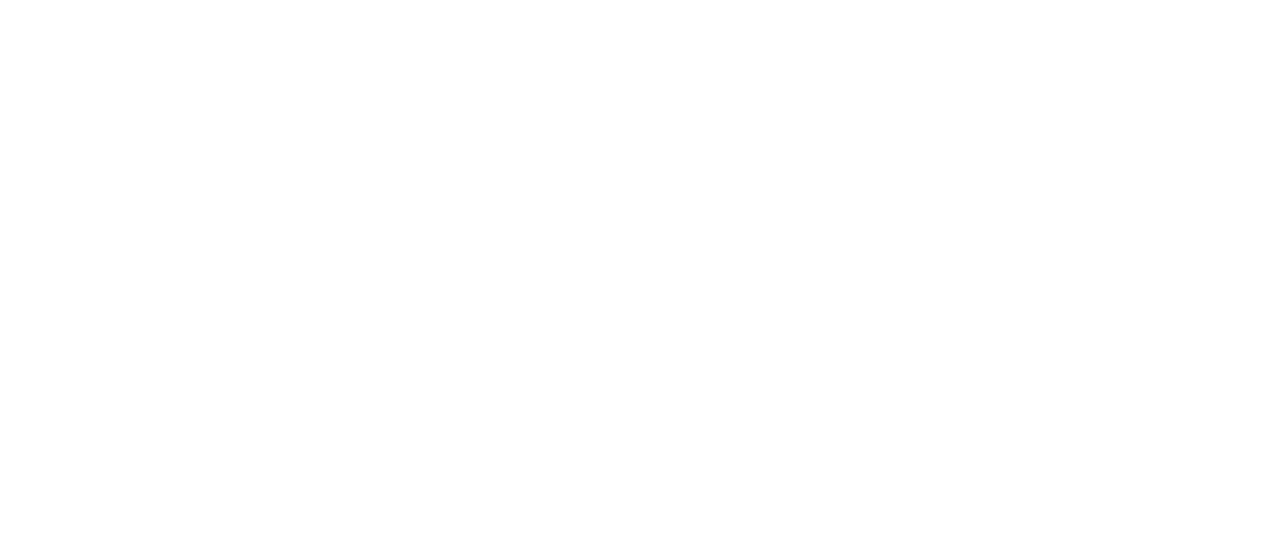
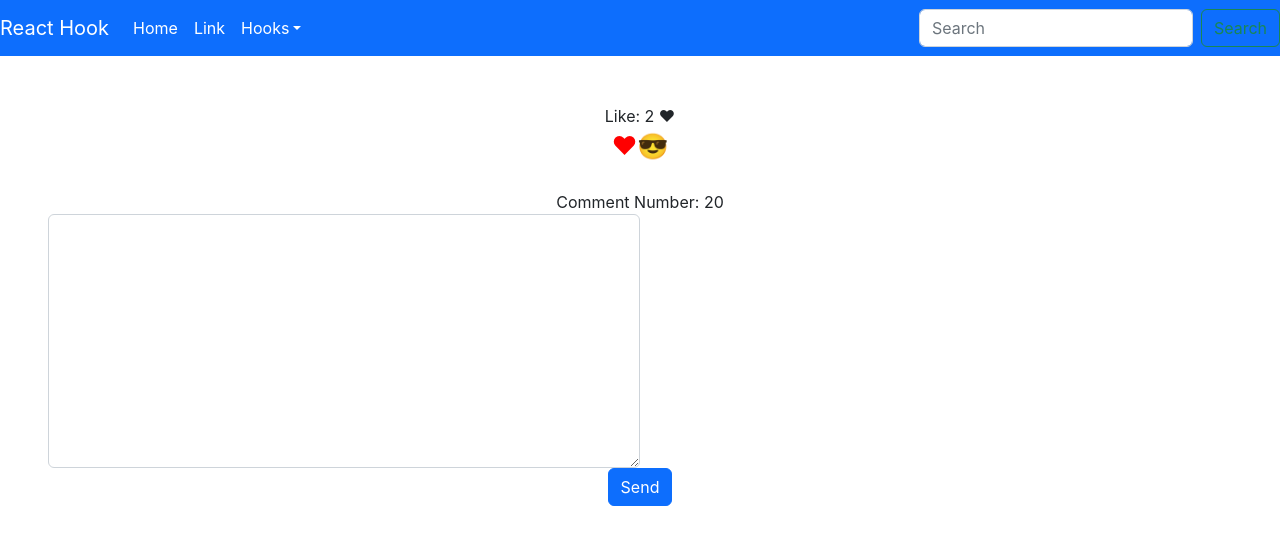
Before and after one commit to AVan-Git/Basic-ReactJS, a React (Create React App) app in the folder react_buoi10/: page /use_callback in a window 1280 px wide. Before the commit this address had no page. Shown: the top 544 px of the page. Built offline with nearby package versions, Linux system fonts and the light colour scheme.

Commit message:
su dung memo(from react) để giúp ngăn render khi khong cần

```diff
--- a/react_buoi10/src/components/HearHome.jsx
+++ b/react_buoi10/src/components/HearHome.jsx
@@ -48,6 +48,12 @@
                 <NavLink className="dropdown-item" to="/use_effect">
                   Use Effect
                 </NavLink>
+                <NavLink className="dropdown-item" to="/use_text">
+                  App text
+                </NavLink>
+                <NavLink className="dropdown-item" to="/use_callback">
+                  Use call back
+                </NavLink>
 
                 <NavLink className="dropdown-item" to="/">
                   My home
--- a/react_buoi10/src/index.js
+++ b/react_buoi10/src/index.js
@@ -8,6 +8,7 @@
 import { BrowserRouter, Route, Routes } from "react-router-dom";
 import UseStateDemo from "./pages/UseStateDemo/UseStateDemo";
 import UseEffectDemo from "./pages/UseEffectDemo/UseEffectDemo";
+import UseCallBackDemo from "./pages/UseCallBackDemo/UseCallBackDemo";
 
 const root = ReactDOM.createRoot(document.getElementById("root"));
 root.render(
@@ -16,6 +17,7 @@
       <Route path="" element={<App />}>
         <Route path="use_state" element={<UseStateDemo />} ></Route>
         <Route path="use_effect" element={<UseEffectDemo />} ></Route>
+        <Route path="use_callback" element={<UseCallBackDemo />} ></Route>
       </Route>
     </Routes>
   </BrowserRouter>
--- /dev/null
+++ b/react_buoi10/src/pages/UseCallBackDemo/Comment.jsx
@@ -0,0 +1,17 @@
+import React, {memo}  from 'react'
+
+ function Comment(props) {
+    let {number} = props
+    console.log("comment");
+  return (
+    <div>
+        Comment Number: {number}
+      <br />
+      <textarea className='w-50 form-control' name="" id="" cols="30" rows="10"></textarea>
+      <button type="button" class="btn btn-primary">Send</button>
+    </div>
+  )
+}
+
+
+export default memo(Comment);
--- /dev/null
+++ b/react_buoi10/src/pages/UseCallBackDemo/UseCallBackDemo.jsx
@@ -0,0 +1,33 @@
+import React from 'react'
+import { useState } from 'react'
+import Comment from './Comment';
+
+function UseCallBackDemo() {
+    let [like, setLike] = useState(2);
+    let [number, setNumber] = useState(20);
+  return (
+    <div className='m-5'>
+        Like: {like} ❤
+
+        <br />
+        <span style={{cursor:'pointer', color:'red', fontSize:"25px"}}
+            onClick={() => {setLike(++like)}}
+        >
+            ❤
+        </span><span style={{cursor:'pointer', color:'red', fontSize:"25px"}}
+            onClick={() => {setNumber(++number)}}
+        >
+            😎
+        </span>
+
+        <br />
+        <br />
+        <Comment number={number} />
+
+
+
+    </div>
+  )
+}
+
+export default UseCallBackDemo
--- a/react_buoi10/src/pages/UseEffectDemo/UseEffectDemo.jsx
+++ b/react_buoi10/src/pages/UseEffectDemo/UseEffectDemo.jsx
@@ -32,7 +32,7 @@
     getApi();
    //  setCount(++count); // goi truc tiep no se chayj lien tuc nhu vong lặp (for)
    setTimeout(()=> {
-      if (count == 2) {
+      if (count === 2) {
          setCount(99)
       }else{
          setCount(--count);
```
Also changed, not shown: react_buoi10/images/img_minhHoaBuoi10.png, 1 other file (tests, documents, lock files or other folders).
